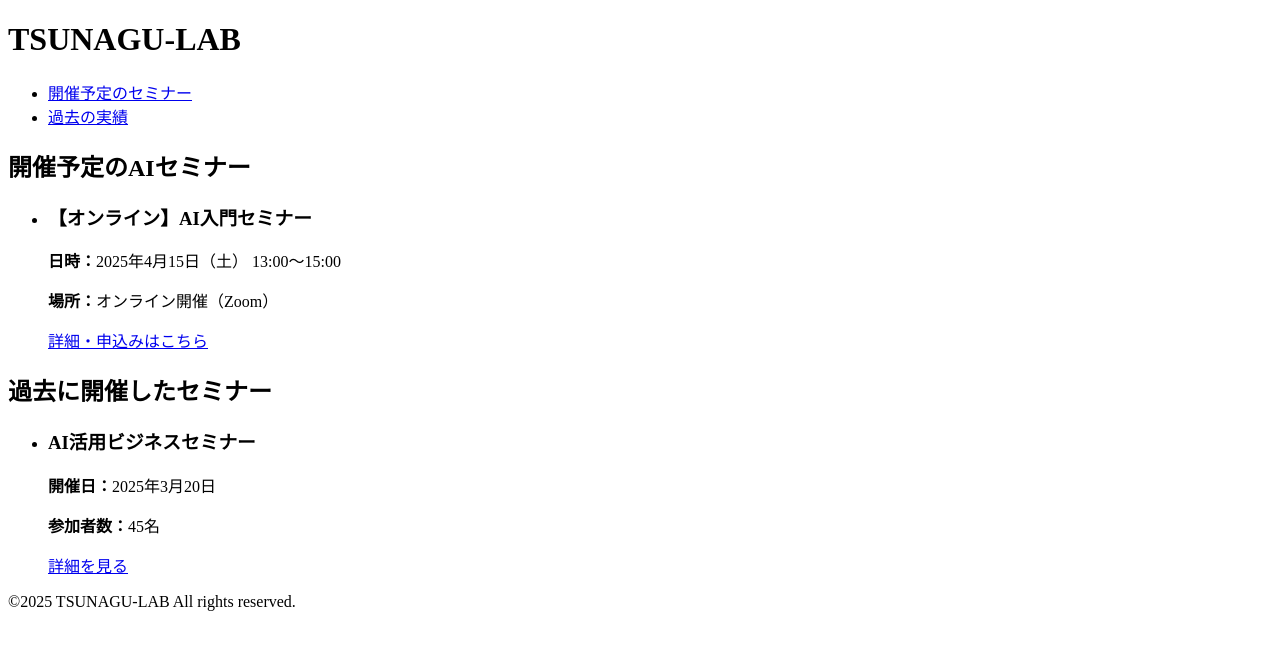
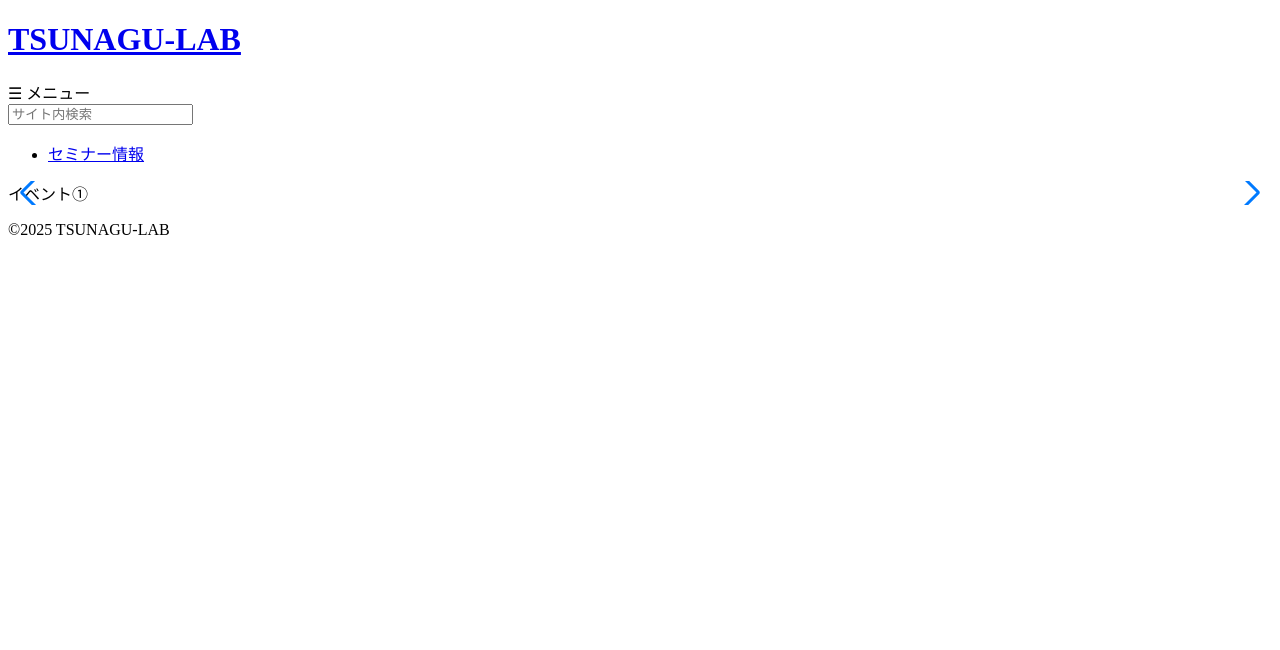
Before and after one commit to 0w0sleep/TSUNAGU-LAB.web, a plain HTML site: page index.html in a window 1280 px wide. Drawn offline with nearby package versions, Linux system fonts and the light colour scheme.

Commit message:
Update index.html

```diff
--- a/index.html
+++ b/index.html
@@ -2,55 +2,37 @@
 <html lang="ja">
 <head>
     <meta charset="UTF-8">
-    <meta name="viewport" content="width=device-width, initial-scale=1.0">
-    <title>TSUNAGU-LAB | AIセミナー開催情報</title>
-    <link rel="stylesheet" href="style.css">
+    <title>TSUNAGU-LAB | HOME</title>
+    <link rel="stylesheet" href="assets/css/style.css">
+    <link rel="stylesheet" href="https://cdnjs.cloudflare.com/ajax/libs/swiper/10.3.1/swiper-bundle.min.css">
 </head>
 <body>
-
 <header>
-    <h1>TSUNAGU-LAB</h1>
-    <nav>
-        <ul>
-            <li><a href="#upcoming">開催予定のセミナー</a></li>
-            <li><a href="#past">過去の実績</a></li>
-        </ul>
-    </nav>
+    <h1><a href="index.html">TSUNAGU-LAB</a></h1>
+    <nav onclick="toggleMenu()">☰ メニュー</nav>
 </header>
-
+<div id="menu">
+    <input type="text" placeholder="サイト内検索">
+    <ul>
+        <li><a href="events.html">セミナー情報</a></li>
+    </ul>
+</div>
 <main>
-
-<section id="upcoming">
-    <h2>開催予定のAIセミナー</h2>
-    <ul>
-        <li>
-            <h3>【オンライン】AI入門セミナー</h3>
-            <p><strong>日時：</strong>2025年4月15日（土） 13:00～15:00</p>
-            <p><strong>場所：</strong>オンライン開催（Zoom）</p>
-            <a href="#">詳細・申込みはこちら</a>
-        </li>
-        <!-- 他の開催予定セミナーを追加 -->
-    </ul>
-</section>
-
-<section id="past">
-    <h2>過去に開催したセミナー</h2>
-    <ul>
-        <li>
-            <h3>AI活用ビジネスセミナー</h3>
-            <p><strong>開催日：</strong>2025年3月20日</p>
-            <p><strong>参加者数：</strong>45名</p>
-            <a href="#">詳細を見る</a>
-        </li>
-        <!-- 他の過去セミナーを追加 -->
-    </ul>
-</section>
-
+    <div class="swiper">
+        <div class="swiper-wrapper">
+            <div class="swiper-slide">イベント①</div>
+            <div class="swiper-slide">イベント②</div>
+            <div class="swiper-slide">イベント③</div>
+        </div>
+        <div class="swiper-pagination"></div>
+        <div class="swiper-button-prev"></div>
+        <div class="swiper-button-next"></div>
+    </div>
 </main>
-
 <footer>
-    <p>©2025 TSUNAGU-LAB All rights reserved.</p>
+    <p>©2025 TSUNAGU-LAB</p>
 </footer>
-
+<script src="https://cdnjs.cloudflare.com/ajax/libs/swiper/10.3.1/swiper-bundle.min.js"></script>
+<script src="assets/js/scripts.js"></script>
 </body>
 </html>
```
